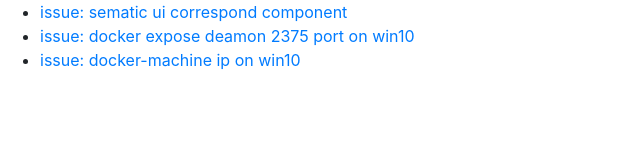
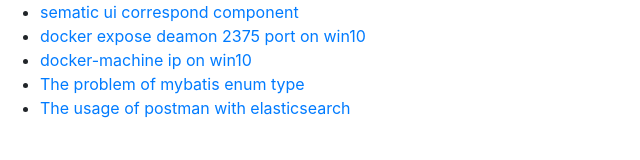
Before and after one commit to jomalonejia/jomalonejia.github.io, a plain HTML site: page index.html in a window 1280 px wide. Shown: the whole page, without its empty margins (0-640 px from the left). Drawn offline with Linux system fonts and the light colour scheme.

Commit message:
2017/9/20

```diff
--- a/index.html
+++ b/index.html
@@ -13,9 +13,11 @@
 
         <div>
             <ul>
-                <li><a href="./page/1.html">issue: sematic ui correspond component</a></li>
-                <li> <a href="./page/2.html">issue: docker expose deamon 2375 port on win10 </a></li>
-                <li> <a href="./page/3.html">issue: docker-machine ip on win10</a></li>
+                <li><a href="./page/1.html"> sematic ui correspond component</a></li>
+                <li> <a href="./page/2.html"> docker expose deamon 2375 port on win10 </a></li>
+                <li> <a href="./page/3.html"> docker-machine ip on win10</a></li>
+                <li> <a href="./page/4.html">The problem of mybatis enum type</a></li>
+                <li> <a href="./page/5.html">The usage of postman with elasticsearch</a></li>
             </ul>
         </div>
         <br>
```
Also changed, not shown: page/5.html (added, +26 -0 lines), images/5/elasticsearch_1.PNG (added), images/5/elasticsearch_2.PNG (added).
